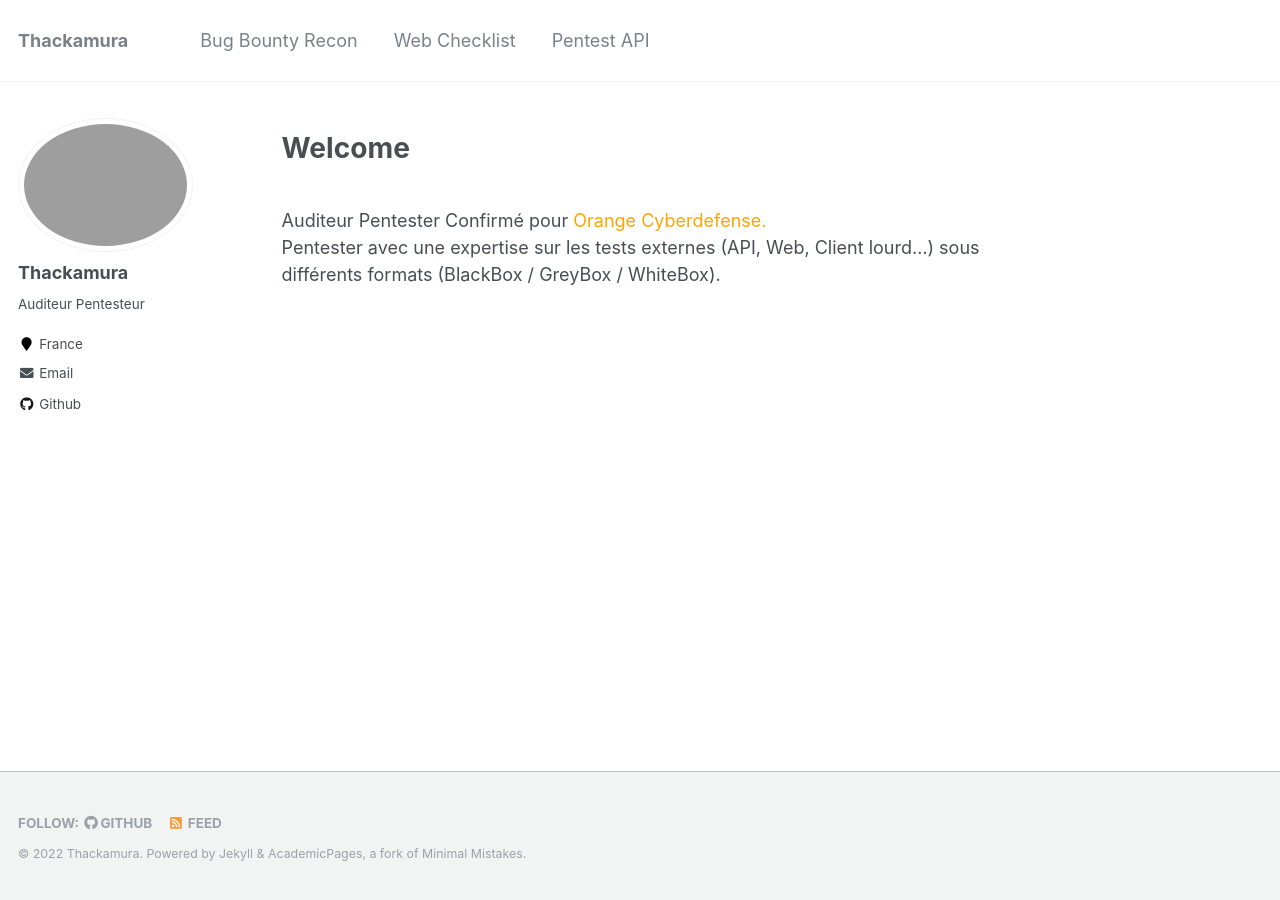
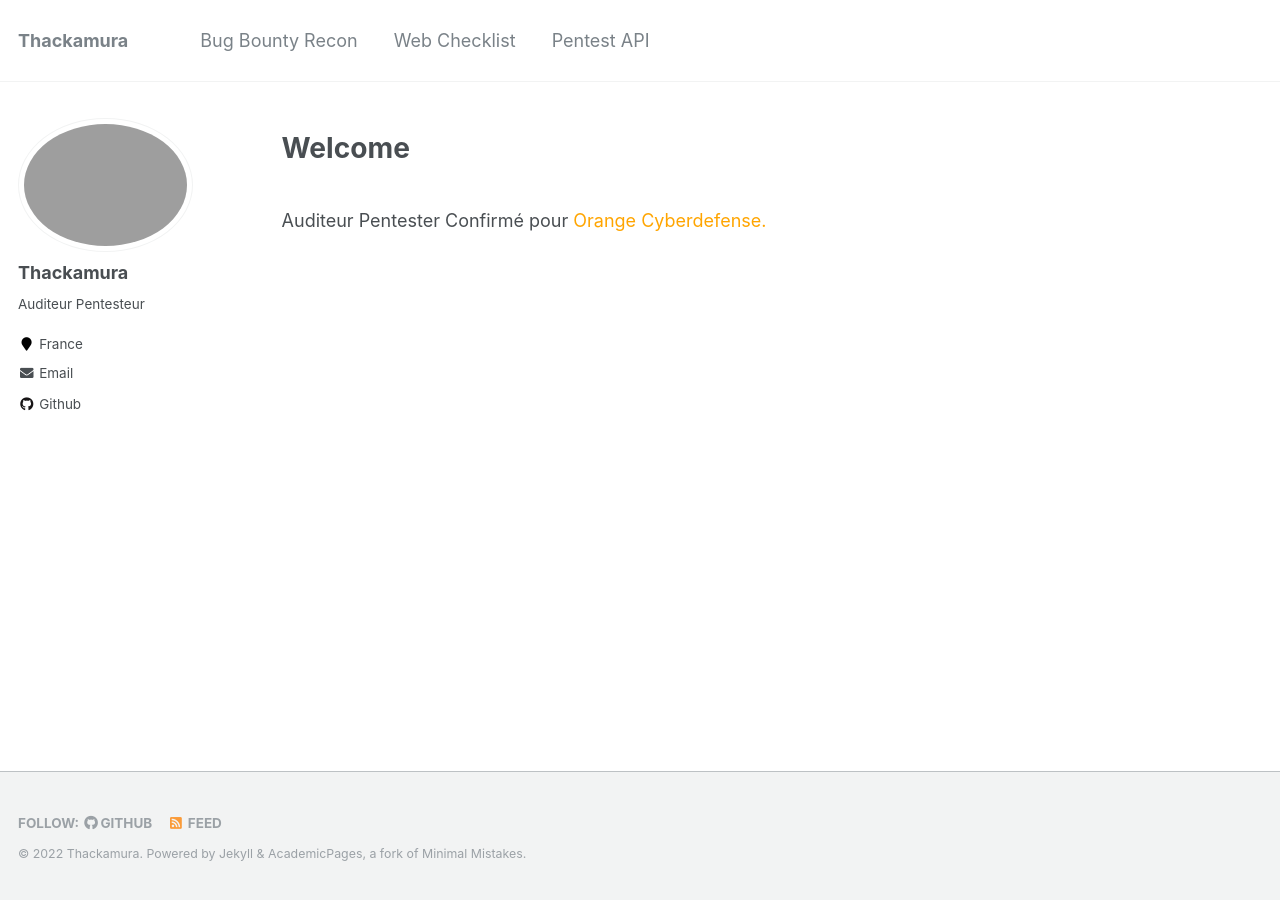
Before and after one commit to thackamura/thackamura.github.io, a Jekyll site: the page built from _pages/about.md, in a window 1280 px wide. Built offline with Jekyll 4.4.1, drawn with Linux system fonts in a browser that asks for light colours.

Commit message:
Update about.md

```diff
--- a/_pages/about.md
+++ b/_pages/about.md
@@ -11,5 +11,3 @@ Welcome
 ======
 <br/>
 Auditeur Pentester Confirmé pour <font color='orange'> Orange Cyberdefense. </font>
-<br/>
-Pentester avec une expertise sur les tests externes (API, Web, Client lourd...) sous différents formats (BlackBox / GreyBox / WhiteBox).
```
